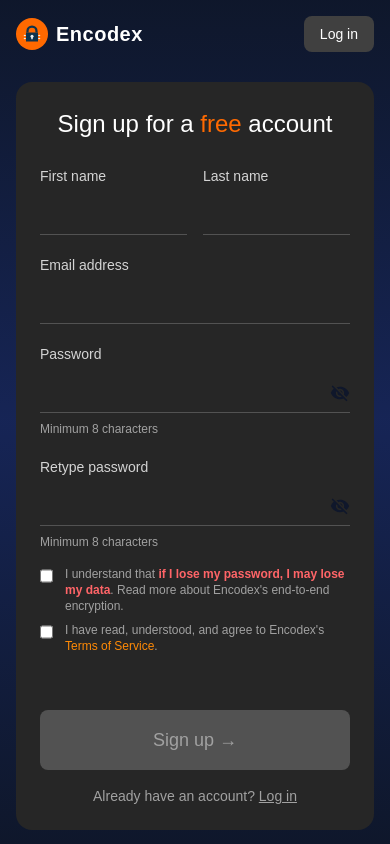
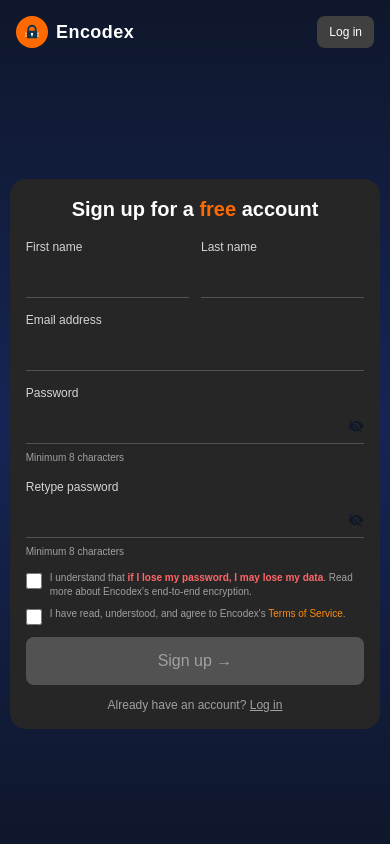
Before and after one commit to lhd2156/Encodex, a Next.js app: page /register in a window 390 px wide. Built offline with nearby package versions, Linux system fonts and the light colour scheme.

Commit message:
optimize login/register

```diff
--- a/app/(auth)/register/page.tsx
+++ b/app/(auth)/register/page.tsx
@@ -1,5 +1,5 @@
 // FILE LOCATION: app/register/page.tsx
-// FIXED: Uses API + keeps your recovery key modal
+// FIXED: Responsive design matching login page with proper alignment
 
 "use client";
 
@@ -189,22 +189,28 @@
 
   return (
     <div className="h-screen flex flex-col bg-gradient-to-b from-slate-900 via-blue-950 to-slate-900 overflow-hidden">
-      <header className="flex-shrink-0 flex justify-between items-center px-4 sm:px-8 lg:px-12 py-4 lg:py-6">
+      <header className="flex-shrink-0 flex justify-between items-center px-4 sm:px-6 md:px-8 lg:px-12 py-4 md:py-5 lg:py-6">
         <div
           onClick={() => router.push('/start')}
-          className="flex items-center gap-2 sm:gap-3 cursor-pointer"
+          className="flex items-center gap-2 sm:gap-2.5 md:gap-3 cursor-pointer"
         >
-          <div className="w-8 h-8 sm:w-10 sm:h-10 rounded-full bg-orange-500 flex items-center justify-center">
-            <Image src="/encodex-logo-lock.svg" alt="Encodex" width={24} height={24} className="sm:w-7 sm:h-7" />
+          <div className="w-8 h-8 sm:w-9 sm:h-9 md:w-10 md:h-10 rounded-full bg-orange-500 flex items-center justify-center">
+            <Image
+              src="/encodex-logo-lock.svg"
+              alt="Encodex"
+              width={24}
+              height={24}
+              className="w-5 h-5 sm:w-6 sm:h-6 md:w-7 md:h-7"
+            />
           </div>
-          <span className="text-xl sm:text-[28px] font-semibold tracking-wide text-white">
+          <span className="text-lg sm:text-xl md:text-2xl lg:text-[28px] font-semibold tracking-wide text-white">
             Encodex
           </span>
         </div>
 
         <button
           onClick={() => router.push('/login')}
-          className="px-4 sm:px-6 py-2 sm:py-2.5 rounded-lg bg-neutral-700 hover:bg-neutral-600 text-white text-sm sm:text-base font-medium transition-colors cursor-pointer"
+          className="px-3 sm:px-4 md:px-5 lg:px-6 py-2 sm:py-2.5 rounded-lg bg-neutral-700 hover:bg-neutral-600 text-white text-xs sm:text-sm md:text-base font-medium transition-colors cursor-pointer"
         >
           Log in
         </button>
@@ -213,13 +219,13 @@
       <AuthLayout
         left={
           <AuthCard>
-            <h1 className="text-[24px] lg:text-[30px] text-center mb-6 lg:mb-10 text-white">
+            <h1 className="text-xl sm:text-2xl md:text-[26px] lg:text-[28px] text-center mb-4 sm:mb-5 md:mb-6 text-white font-semibold">
               Sign up for a{" "}
               <span className="text-orange-500">free</span> account
             </h1>
 
-            <div className="flex flex-col gap-5 lg:gap-6">
-              <div className="grid grid-cols-2 gap-4 lg:gap-6">
+            <div className="flex flex-col gap-3.5 sm:gap-4">
+              <div className="grid grid-cols-2 gap-3 sm:gap-4">
                 <AuthInput
                   label="First name"
                   inputRef={firstNameRef as React.RefObject<HTMLInputElement>}
@@ -239,7 +245,7 @@
               />
 
               {emailAlreadyUsed && (
-                <div className="text-red-500 text-sm -mt-4">
+                <div className="text-red-500 text-xs sm:text-sm -mt-2">
                   Email already has been used
                 </div>
               )}
@@ -258,39 +264,41 @@
             </div>
 
             {/* Agreement Checkboxes */}
-            <div className="mt-4 lg:mt-6 space-y-2 lg:space-y-3">
-              <label className="flex items-start gap-3 cursor-pointer">
+            <div className="mt-3 sm:mt-4 space-y-2">
+              <label className="flex items-start gap-2 sm:gap-2.5 cursor-pointer">
                 <input
                   type="checkbox"
                   checked={agreedDataLoss}
                   onChange={(e) => setAgreedDataLoss(e.target.checked)}
-                  className="w-4 h-4 mt-0.5 rounded border-neutral-600 text-orange-500 cursor-pointer"
+                  className="w-4 h-4 mt-0.5 rounded border-neutral-600 text-orange-500 cursor-pointer flex-shrink-0"
                 />
-                <span className="text-xs lg:text-sm text-neutral-400">
+                <span className="text-[10px] sm:text-xs text-neutral-400 leading-snug">
                   I understand that <span className="text-red-400 font-semibold">if I lose my password, I may lose my data</span>. Read more about Encodex's end-to-end encryption.
                 </span>
               </label>
 
-              <label className="flex items-start gap-3 cursor-pointer">
+              <label className="flex items-start gap-2 sm:gap-2.5 cursor-pointer">
                 <input
                   type="checkbox"
                   checked={agreedTerms}
                   onChange={(e) => setAgreedTerms(e.target.checked)}
-                  className="w-4 h-4 mt-0.5 rounded border-neutral-600 text-orange-500 cursor-pointer"
+                  className="w-4 h-4 mt-0.5 rounded border-neutral-600 text-orange-500 cursor-pointer flex-shrink-0"
                 />
-                <span className="text-xs lg:text-sm text-neutral-400">
+                <span className="text-[10px] sm:text-xs text-neutral-400 leading-snug">
                   I have read, understood, and agree to Encodex's <span className="text-orange-400 hover:underline cursor-pointer">Terms of Service</span>.
                 </span>
               </label>
             </div>
 
-            <div className="mt-4 lg:mt-6 flex justify-end">
-              <AuthButton onClick={handleRegister} disabled={isLoading || !agreedDataLoss || !agreedTerms}>
-                {isLoading ? 'Creating...' : 'Sign up →'}
-              </AuthButton>
+            <div className="mt-3 sm:mt-4 flex justify-end">
+              <div className="w-full sm:w-auto sm:min-w-[140px] md:min-w-[160px]">
+                <AuthButton onClick={handleRegister} disabled={isLoading || !agreedDataLoss || !agreedTerms}>
+                  {isLoading ? 'Creating...' : 'Sign up →'}
+                </AuthButton>
+              </div>
             </div>
 
-            <p className="text-sm text-center mt-4 lg:mt-6 text-neutral-400">
+            <p className="text-xs sm:text-sm text-center mt-3 sm:mt-4 text-neutral-400">
               Already have an account?{" "}
               <span
                 onClick={() => router.push('/login')}
@@ -328,15 +336,16 @@
           >
             <div
               style={{
-                width: '1050px',
-                maxWidth: '95vw',
-                height: '650px',
+                width: '100%',
+                maxWidth: '1050px',
+                height: 'auto',
                 maxHeight: '90vh',
                 background: 'linear-gradient(to bottom, rgb(30 58 138), rgb(23 37 84))',
                 borderRadius: '0.5rem',
                 border: '1px solid rgba(29 78 216 / 0.5)',
                 boxShadow: '0 25px 50px -12px rgba(0, 0, 0, 0.5)',
                 position: 'relative',
+                overflowY: 'auto',
               }}
             >
               <div
@@ -345,15 +354,14 @@
                   flexDirection: 'column',
                   alignItems: 'center',
                   justifyContent: 'center',
-                  height: '100%',
-                  padding: '3rem 4rem',
+                  padding: '2rem 1.5rem',
                 }}
               >
-                <div style={{ marginBottom: '2rem' }}>
+                <div style={{ marginBottom: '1.5rem' }}>
                   <div
                     style={{
-                      width: '8rem',
-                      height: '8rem',
+                      width: '6rem',
+                      height: '6rem',
                       background: 'linear-gradient(to bottom right, rgba(59 130 246 / 0.2), rgba(37 99 235 / 0.2))',
                       borderRadius: '1rem',
                       display: 'flex',
@@ -362,17 +370,17 @@
                       border: '1px solid rgba(59 130 246 / 0.3)',
                     }}
                   >
-                    <svg style={{ width: '4rem', height: '4rem', color: '#fbbf24' }} fill="currentColor" viewBox="0 0 24 24">
+                    <svg style={{ width: '3rem', height: '3rem', color: '#fbbf24' }} fill="currentColor" viewBox="0 0 24 24">
                       <path d="M12.65 10C11.7 7.31 8.9 5.5 5.77 6.12c-2.29.46-4.15 2.29-4.63 4.58C.32 14.57 3.26 18 7 18c2.61 0 4.83-1.67 5.65-4H17v2c0 1.1.9 2 2 2s2-.9 2-2v-2c1.1 0 2-.9 2-2s-.9-2-2-2h-8.35zM7 14c-1.1 0-2-.9-2-2s.9-2 2-2 2 .9 2 2-.9 2-2 2z"/>
                     </svg>
                   </div>
                 </div>
 
-                <h2 style={{ fontSize: '1.875rem', fontWeight: 'bold', color: 'white', marginBottom: '1rem' }}>
+                <h2 style={{ fontSize: 'clamp(1.5rem, 4vw, 1.875rem)', fontWeight: 'bold', color: 'white', marginBottom: '0.75rem', textAlign: 'center' }}>
                   Account recovery
                 </h2>
 
-                <p style={{ textAlign: 'center', color: '#d1d5db', marginBottom: '3rem', maxWidth: '42rem', lineHeight: '1.625' }}>
+                <p style={{ textAlign: 'center', color: '#d1d5db', marginBottom: '2rem', maxWidth: '42rem', lineHeight: '1.625', fontSize: 'clamp(0.875rem, 2vw, 1rem)', padding: '0 1rem' }}>
                   Export and save your recovery key to avoid your data becoming inaccessible should you ever lose your password or authenticator.{' '}
                   <span style={{ color: '#60a5fa', textDecoration: 'underline', cursor: 'pointer' }}>Learn more.</span>
                 </p>
@@ -384,17 +392,17 @@
                     background: 'rgba(23 37 84 / 0.5)',
                     border: '1px solid rgba(29 78 216 / 0.3)',
                     borderRadius: '0.5rem',
-                    padding: '2rem',
+                    padding: 'clamp(1rem, 3vw, 2rem)',
                   }}
                 >
-                  <div style={{ display: 'flex', alignItems: 'center', justifyContent: 'space-between' }}>
+                  <div style={{ display: 'flex', flexDirection: 'column', gap: '1rem' }}>
                     <div style={{ flex: 1 }}>
-                      <h3 style={{ fontSize: '1.125rem', fontWeight: '600', color: 'white', marginBottom: '0.75rem' }}>
+                      <h3 style={{ fontSize: 'clamp(1rem, 2.5vw, 1.125rem)', fontWeight: '600', color: 'white', marginBottom: '0.75rem' }}>
                         Export your recovery key
                       </h3>
-                      <div style={{ display: 'flex', alignItems: 'center', gap: '0.75rem' }}>
+                      <div style={{ display: 'flex', alignItems: 'center', gap: '0.75rem', flexWrap: 'wrap' }}>
                         <Image src="/encodex-key.svg" alt="Key" width={24} height={24} />
-                        <code style={{ color: '#fbbf24', fontSize: '1.25rem', fontFamily: 'monospace', letterSpacing: '0.05em', userSelect: 'all' }}>
+                        <code style={{ color: '#fbbf24', fontSize: 'clamp(0.875rem, 2vw, 1.25rem)', fontFamily: 'monospace', letterSpacing: '0.05em', userSelect: 'all', wordBreak: 'break-all' }}>
                           {recoveryKey}
                         </code>
                       </div>
@@ -403,7 +411,7 @@
                     <button
                       onClick={handleDownload}
                       style={{
-                        marginLeft: '2rem',
+                        width: '100%',
                         padding: '0.75rem 2rem',
                         backgroundColor: '#F97316',
                         color: 'white',
@@ -412,7 +420,7 @@
                         border: 'none',
                         cursor: 'pointer',
                         boxShadow: '0 10px 15px -3px rgba(249 115 22 / 0.2)',
-                        fontSize: '1rem',
+                        fontSize: 'clamp(0.875rem, 2vw, 1rem)',
                         transition: 'all 0.2s',
                       }}
                       onMouseEnter={(e) => {
@@ -432,7 +440,7 @@
                     onClick={handleCopy}
                     style={{
                       marginTop: '1rem',
-                      fontSize: '0.875rem',
+                      fontSize: 'clamp(0.75rem, 1.5vw, 0.875rem)',
                       color: copied ? '#34d399' : '#60a5fa',
                       background: 'none',
                       border: 'none',
@@ -471,7 +479,7 @@
                 <button
                   onClick={handleContinueToVault}
                   style={{
-                    marginTop: '3rem',
+                    marginTop: '2rem',
                     padding: '0.875rem 3rem',
                     backgroundColor: '#F97316',
                     color: 'white',
@@ -479,7 +487,7 @@
                     fontWeight: '700',
                     border: 'none',
                     cursor: 'pointer',
-                    fontSize: '1.125rem',
+                    fontSize: 'clamp(1rem, 2vw, 1.125rem)',
                     boxShadow: '0 10px 15px -3px rgba(249 115 22 / 0.3)',
                     transition: 'all 0.2s',
                   }}
--- a/components/auth/AuthButton.tsx
+++ b/components/auth/AuthButton.tsx
@@ -13,11 +13,13 @@
       onClick={onClick}
       disabled={disabled}
       className="
-        mt-10
         w-full
-        py-4
+        py-3
+        sm:py-3.5
+        md:py-4
         rounded-lg
-        text-lg
+        text-base
+        sm:text-lg
         font-medium
         bg-orange-500
         text-black
--- a/components/auth/AuthCard.tsx
+++ b/components/auth/AuthCard.tsx
@@ -8,13 +8,21 @@
     <div
       className="
         w-full
-        lg:w-[720px]
+        max-w-[95vw]
+        sm:max-w-[480px]
+        md:max-w-[560px]
+        lg:max-w-[620px]
+        xl:max-w-[660px]
         bg-neutral-800
         rounded-2xl
-        px-6
-        lg:px-14
-        py-6
-        lg:py-10
+        px-4
+        sm:px-7
+        md:px-9
+        lg:px-11
+        py-4
+        sm:py-5
+        md:py-6
+        lg:py-7
         flex
         flex-col
       "
--- a/components/auth/AuthInput.tsx
+++ b/components/auth/AuthInput.tsx
@@ -10,8 +10,8 @@
   inputRef,
 }: AuthInputProps) {
   return (
-    <div className="flex flex-col gap-2">
-      <label className="text-sm text-neutral-300">
+    <div className="flex flex-col gap-1.5 sm:gap-2">
+      <label className="text-xs sm:text-sm text-neutral-300">
         {label}
       </label>
 
@@ -22,6 +22,9 @@
           bg-transparent
           border-b
           py-2
+          sm:py-2.5
+          text-sm
+          sm:text-base
           text-white
           outline-none
           transition
--- a/components/auth/AuthLayout.tsx
+++ b/components/auth/AuthLayout.tsx
@@ -7,11 +7,11 @@
   right?: React.ReactNode;
 }) {
   return (
-    <main className="flex-1 flex items-center justify-center px-4 overflow-hidden">
-      <div className="flex flex-col lg:flex-row gap-8 lg:gap-28 items-center">
+    <main className="flex-1 flex items-center justify-center px-2 sm:px-4 py-3 sm:py-4 overflow-y-auto">
+      <div className="flex flex-col lg:flex-row gap-6 lg:gap-16 xl:gap-24 items-center justify-center w-full max-w-7xl">
         {left}
         {right && (
-          <div className="hidden xl:block max-w-sm">
+          <div className="hidden xl:block flex-shrink-0">
             {right}
           </div>
         )}
--- a/components/auth/PasswordInput.tsx
+++ b/components/auth/PasswordInput.tsx
@@ -16,8 +16,8 @@
   const [visible, setVisible] = useState(false);
 
   return (
-    <div className="flex flex-col gap-2">
-      <label className="text-sm text-neutral-300">
+    <div className="flex flex-col gap-1.5 sm:gap-2">
+      <label className="text-xs sm:text-sm text-neutral-300">
         {label}
       </label>
 
@@ -30,7 +30,10 @@
             bg-transparent
             border-b
             py-2
+            sm:py-2.5
             pr-10
+            text-sm
+            sm:text-base
             text-white
             outline-none
             transition
@@ -48,18 +51,18 @@
           className="absolute right-0 top-1/2 -translate-y-1/2 text-slate-900 hover:text-slate-700 font-bold"
         >
           {visible ? (
-            <svg className="w-5 h-5" fill="currentColor" viewBox="0 0 24 24">
+            <svg className="w-4 h-4 sm:w-5 sm:h-5" fill="currentColor" viewBox="0 0 24 24">
               <path d="M12 4.5C7 4.5 2.73 7.61 1 12c1.73 4.39 6 7.5 11 7.5s9.27-3.11 11-7.5c-1.73-4.39-6-7.5-11-7.5zM12 17c-2.76 0-5-2.24-5-5s2.24-5 5-5 5 2.24 5 5-2.24 5-5 5zm0-8c-1.66 0-3 1.34-3 3s1.34 3 3 3 3-1.34 3-3-1.34-3-3-3z"/>
             </svg>
           ) : (
-            <svg className="w-5 h-5" fill="currentColor" viewBox="0 0 24 24">
+            <svg className="w-4 h-4 sm:w-5 sm:h-5" fill="currentColor" viewBox="0 0 24 24">
               <path d="M12 7c2.76 0 5 2.24 5 5 0 .65-.13 1.26-.36 1.83l2.92 2.92c1.51-1.26 2.7-2.89 3.43-4.75-1.73-4.39-6-7.5-11-7.5-1.4 0-2.74.25-3.98.7l2.16 2.16C10.74 7.13 11.35 7 12 7zM2 4.27l2.28 2.28.46.46C3.08 8.3 1.78 10.02 1 12c1.73 4.39 6 7.5 11 7.5 1.55 0 3.03-.3 4.38-.84l.42.42L19.73 22 21 20.73 3.27 3 2 4.27zM7.53 9.8l1.55 1.55c-.05.21-.08.43-.08.65 0 1.66 1.34 3 3 3 .22 0 .44-.03.65-.08l1.55 1.55c-.67.33-1.41.53-2.2.53-2.76 0-5-2.24-5-5 0-.79.2-1.53.53-2.2zm4.31-.78l3.15 3.15.02-.16c0-1.66-1.34-3-3-3l-.17.01z"/>
             </svg>
           )}
         </button>
       </div>
 
-      <span className="text-xs text-neutral-400">
+      <span className="text-[10px] sm:text-xs text-neutral-400">
         Minimum 8 characters
       </span>
     </div>
```
Also changed, not shown: app/(auth)/login/page.tsx (+24 -23 lines).
